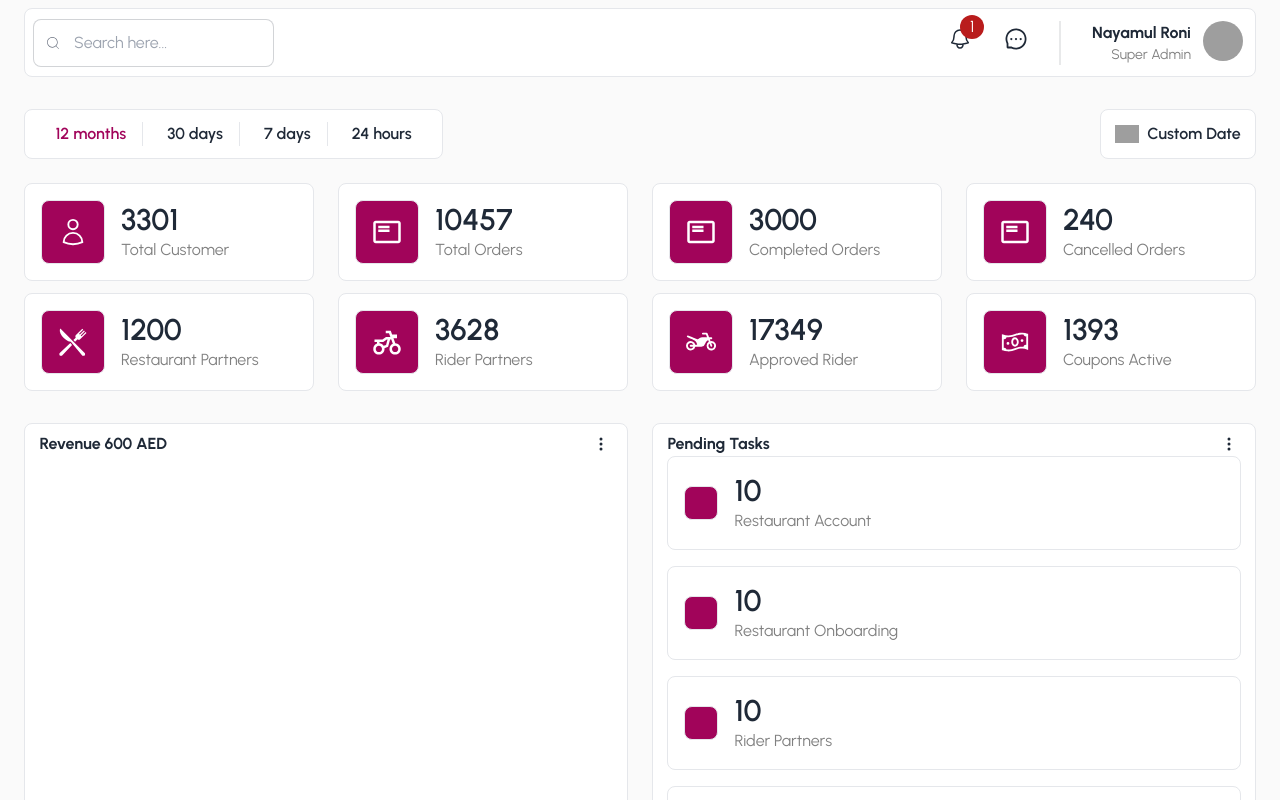
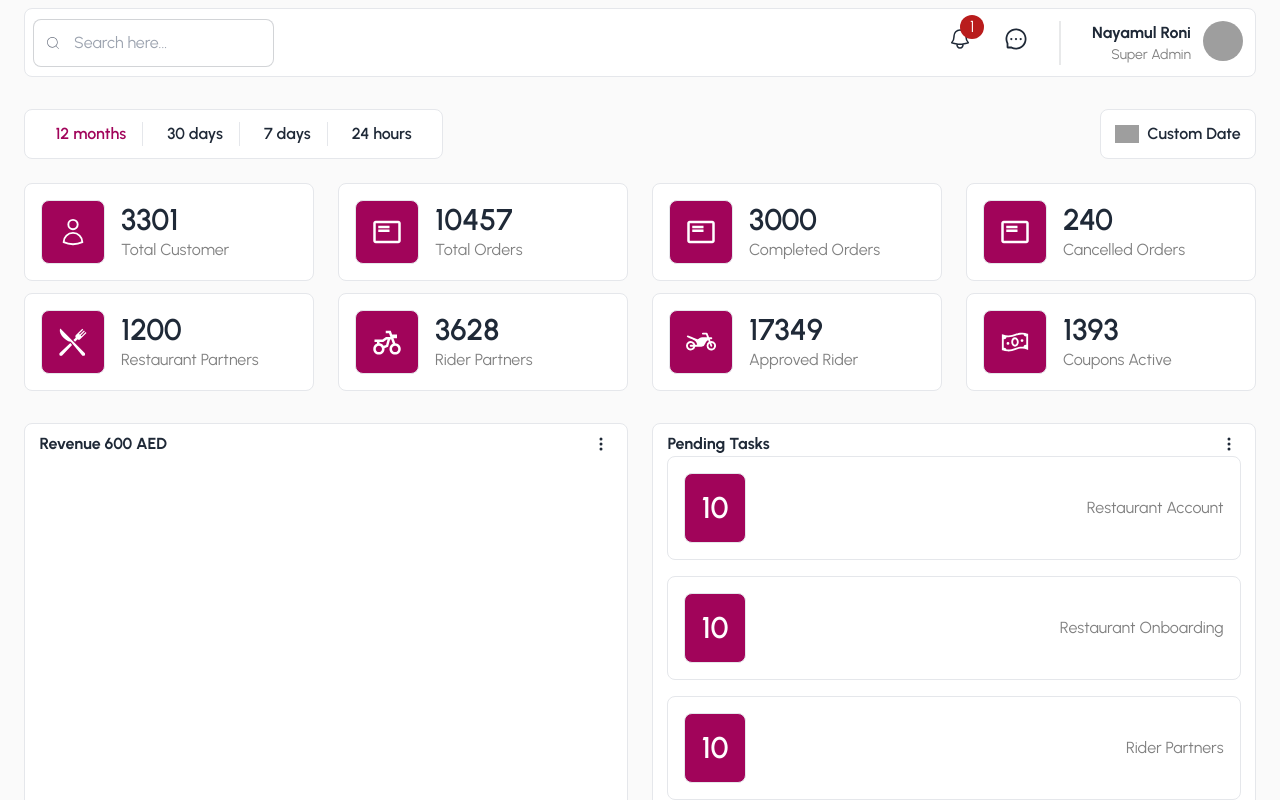
Before and after one commit to JannatulAfrozFaria/admin-layout, a React (Vite) app: page / in a window 1280 px wide. Shown: the top 800 px of the page. Built offline with nearby package versions, Linux system fonts and the light colour scheme; grey boxes are pictures that could not be loaded; a web font is replaced by a local one.

Commit message:
item style updated for pending section

```diff
--- a/src/Home/HomeComponents/PendingTasks.jsx
+++ b/src/Home/HomeComponents/PendingTasks.jsx
@@ -24,12 +24,11 @@ const PendingTasks = () => {
             <SectionTitle title={'Pending Tasks'}></SectionTitle>
             <div className="grid grid-cols-1 gap-4">
                 {pendingItems.map(item => (
-                    <div key={item.id} className="flex gap-4 items-center p-4  border rounded-lg bg-base-100">
+                    <div key={item.id} className="flex justify-between gap-4 items-center p-4  border rounded-lg bg-base-100">
                         <div className="iconDiv text-3xl">
-                            <span>{item.icon}</span>
+                            <p className="font-semibold text-lg md:text-3xl">{item.number}</p>
                         </div>
                         <div className="">
-                            <p className="font-semibold text-lg md:text-3xl">{item.number}</p>
                             <p className="gray text-xs md:text-base">{item.title}</p>
                         </div>
                     </div>
```
